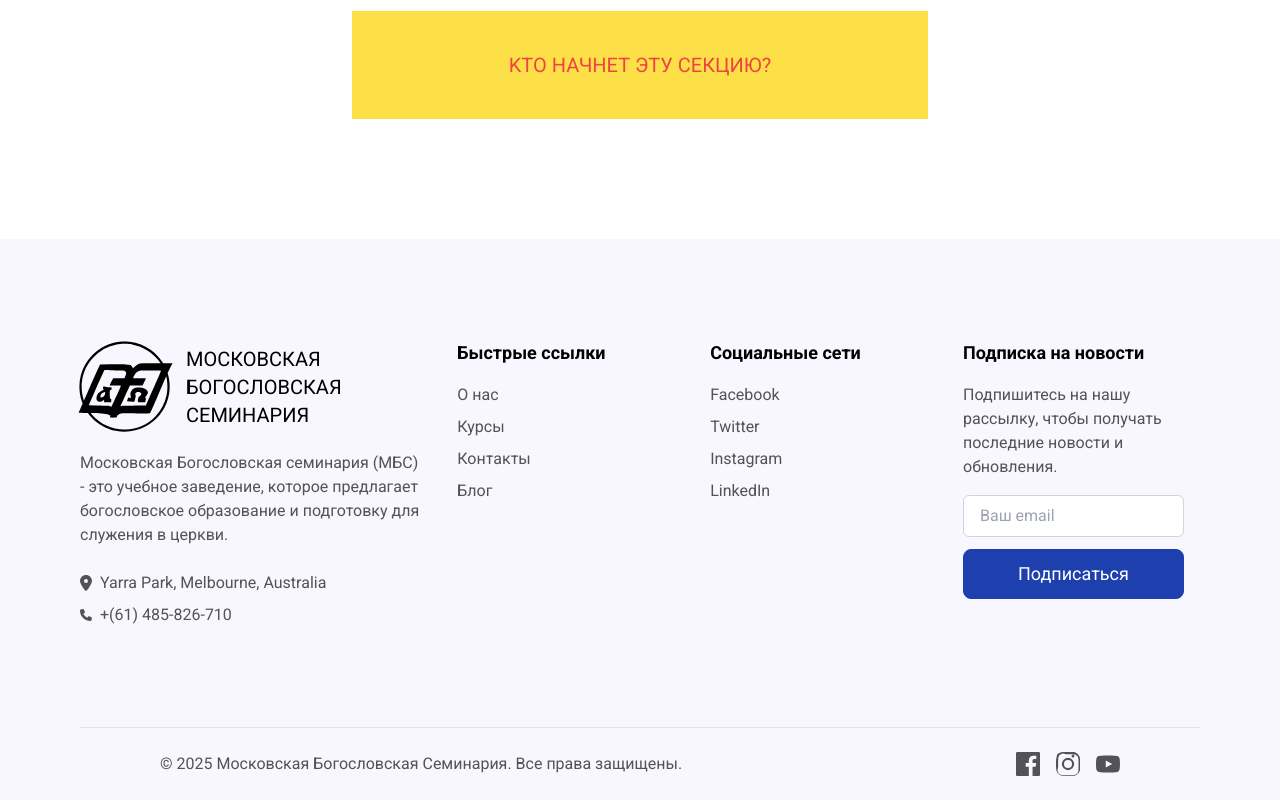
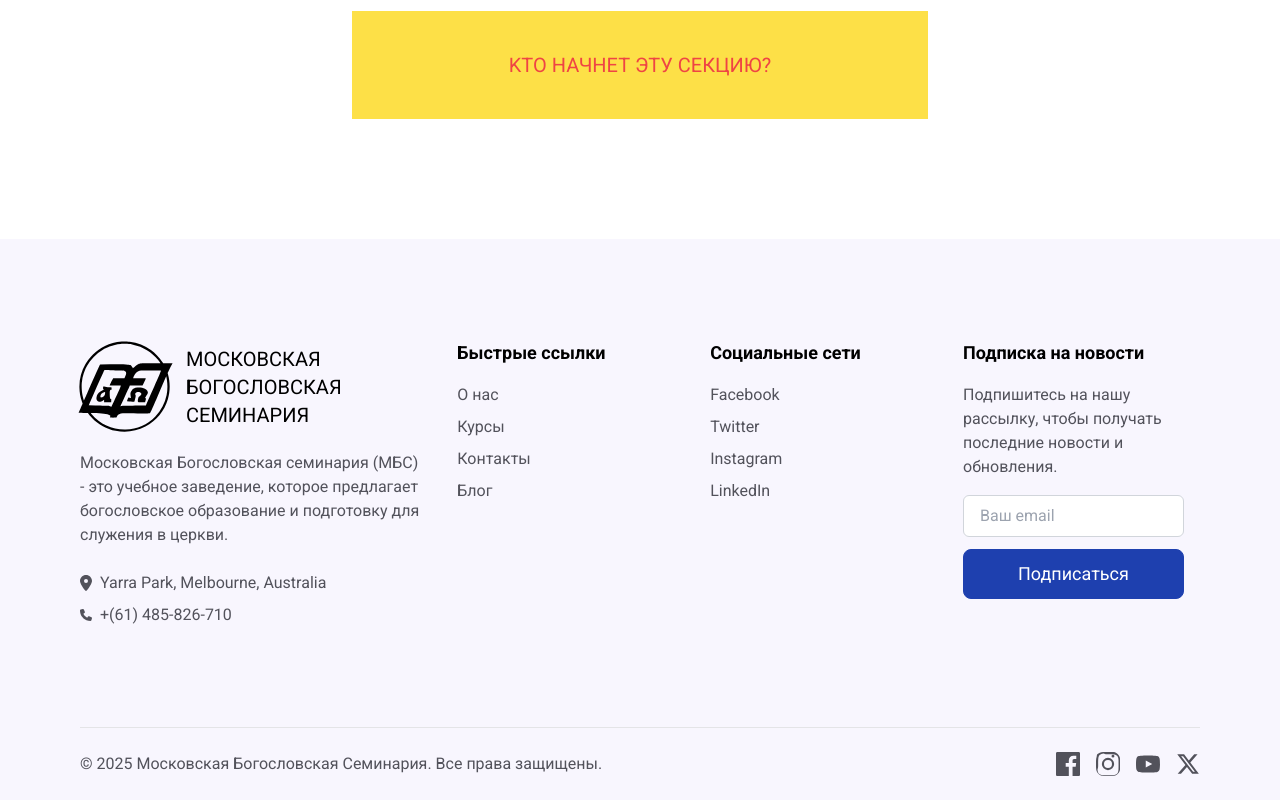
Before and after one commit to ValentinK2410/seminary, a React (Create React App) app: page / in a window 1280 px wide. Shown: the part 5732-6532 px from the top of the page. Built offline with nearby package versions, Linux system fonts and the light colour scheme.

Commit message:
Footer update + icon added

```diff
--- a/src/features/footer/Footer.jsx
+++ b/src/features/footer/Footer.jsx
@@ -5,6 +5,7 @@ import { Icon_phone } from '../../images/Icon_phone';
 import { Icon_facebook } from '../../images/Icon_facebook';
 import { Icon_instagram } from '../../images/Icon_instagram';
 import { Icon_youtube } from '../../images/Icon_youtube';
+import { Icon_x } from '../../images/Icon_x';
 import { Input } from '../../componentLibrary/Input';
 
 export const Footer = () => {
@@ -12,7 +13,7 @@ export const Footer = () => {
     <footer className="bg-indigo-25 px-6 sm:px-20">
       <div className="w-full max-w-7xl mx-auto flex flex-wrap justify-betwee gap-8 py-[100px]">
         {/* Первая колонка (33.33% на десктопе) */}
-        <div className="w-full lg:w-[calc(33.33%-28px)]">
+        <div className="w-full sm:w-[calc(50%-28px)] lg:w-[calc(33.33%-28px)]">
           <div className='flex gap-2 items-center mb-4 ml-[-12px]'>
             <div className='w-fit min-w-20 ux:min-w-[110px]'>
               <Logo />
@@ -41,7 +42,7 @@ export const Footer = () => {
         </div>
 
         {/* Остальные колонки (22.22% на десктопе) */}
-        <div className="w-full  lg:w-[calc(22.22%-28px)]">
+        <div className="w-full sm:w-[calc(50%-28px)] lg:w-[calc(22.22%-28px)]">
           <h3 className='text-lg font-semibold mb-4'>Быстрые ссылки</h3>
           <ul className='space-y-2'>
             {['О нас', 'Курсы', 'Контакты', 'Блог'].map((item) => (
@@ -55,7 +56,7 @@ export const Footer = () => {
           </ul>
         </div>
 
-        <div className="w-full  lg:w-[calc(22.22%-28px)]">
+        <div className="w-full sm:w-[calc(50%-28px)] lg:w-[calc(22.22%-28px)]">
           <h3 className='text-lg font-semibold mb-4'>Социальные сети</h3>
           <ul className='space-y-2'>
             {['Facebook', 'Twitter', 'Instagram', 'LinkedIn'].map((social) => (
@@ -69,25 +70,25 @@ export const Footer = () => {
           </ul>
         </div>
 
-        <div className="w-full  lg:w-[calc(22.22%-28px)]">
+        <div className="w-full sm:w-[calc(50%-28px)] lg:w-[calc(22.22%-28px)]">
           <h3 className='text-lg font-semibold mb-4'>Подписка на новости</h3>
           <p className='text-zinc-600 mb-4'>
             Подпишитесь на нашу рассылку, чтобы получать последние новости и обновления.
           </p>
-          <form className='space-y-3'>
+          <form className='space-y-3 flex flex-col gap-3'>
             <Input
               type="email"
               placeholder="Ваш email"
-              className='w-full'
+              className='w-full max-h-[50px]'
             />
 
-            <PrimaryButton className='w-full !justify-center'>
+            <PrimaryButton className='w-full !justify-center !m-0'>
               Подписаться
             </PrimaryButton>
           </form>
         </div>
       </div>
-      <div className="w-full max-w-7xl mx-auto flex flex-col md:flex-row gap-6 justify-between border-t border-zinc-200 p-6 text-left text-zinc-600 px-6 sm:px-20">
+      <div className="w-full max-w-7xl mx-auto flex flex-col md:flex-row gap-6 justify-between border-t border-zinc-200 py-6 text-left text-zinc-600">
         <p>&copy; {new Date().getFullYear()} Московская Богословская Семинария. Все права защищены.</p>
         <div className="social-copyright">
           <ul className="flex space-x-4 ml-auto">
@@ -103,7 +104,12 @@ export const Footer = () => {
             </li>
             <li>
               <a href="#" aria-label="YouTube">
-                <Icon_youtube className="w-6 h-6" />
+              <Icon_youtube className="w-6 h-6" />
+              </a>
+            </li>
+             <li>
+              <a href="#" aria-label="X">
+              <Icon_x className="w-6 h-6" />
               </a>
             </li>
           </ul>
--- /dev/null
+++ b/src/images/Icon_x.jsx
@@ -0,0 +1,7 @@
+export const Icon_x = ({className}) => {
+  return (
+    <svg className={className} fill="currentColor" viewBox="0 0 24 24">
+      <path d="M18.244 2.25h3.308l-7.227 8.26 8.502 11.24H16.17l-5.214-6.817L4.99 21.75H1.68l7.73-8.835L1.254 2.25H8.08l4.713 6.231zm-1.161 17.52h1.833L7.084 4.126H5.117z"/>
+    </svg>
+  )
+}
```
